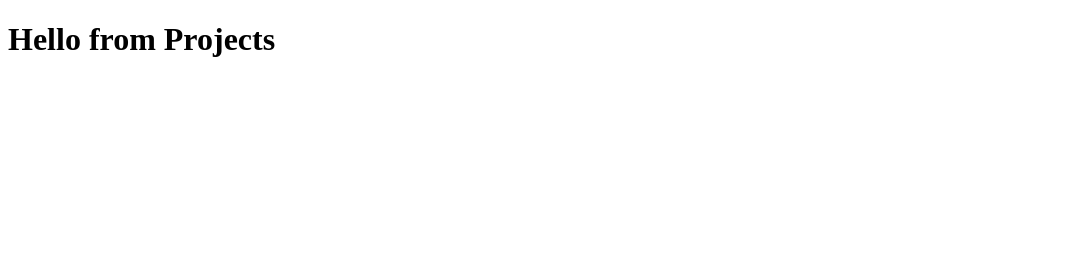
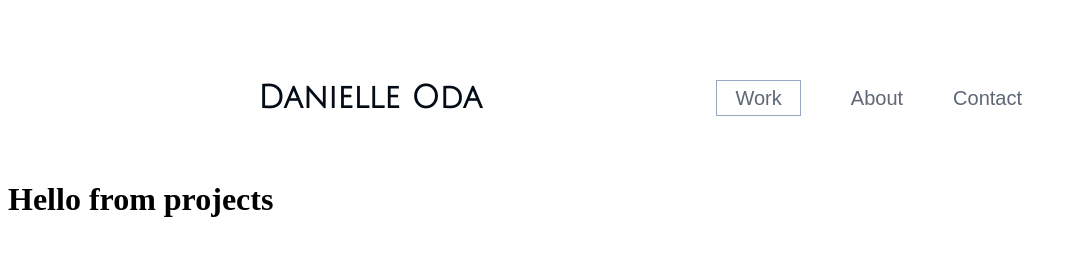
Before and after one commit to odadki/my-portfolio-js-2022, a plain HTML site: page pages/projects.html in a window 1280 px wide. Shown: the whole page, without its empty margins (0-1075 px from the left). Drawn offline with Linux system fonts and the light colour scheme; a web font is replaced by a local one.

Commit message:
Added more CSS styling to pages and page directories

```diff
--- a/pages/projects.html
+++ b/pages/projects.html
@@ -5,8 +5,31 @@
     <meta http-equiv="X-UA-Compatible" content="IE=edge" />
     <meta name="viewport" content="width=device-width, initial-scale=1.0" />
     <title>Projects</title>
+    <link rel="shortcut icon" type="image/png" href="/favicon.png" />
+    <link rel="preconnect" href="https://fonts.googleapis.com" />
+    <link rel="preconnect" href="https://fonts.gstatic.com" crossorigin />
+    <link
+      href="https://fonts.googleapis.com/css2?family=Julius+Sans+One&family=Sulphur+Point:wght@300;400&display=swap"
+      rel="stylesheet"
+    />
+    <!-- CSS only -->
+    <link rel="stylesheet" href="../style.css" />
   </head>
   <body>
-    <h1>Hello from Projects</h1>
+    <header class="top-header">
+      <span class="name-header">
+        <h1 class="name-home"><a href="/">Danielle Oda</a></h1>
+      </span>
+      <span class="page-navigation">
+        <span class="page-link"
+          ><a class="current" href="../pages/projects.html">Work</a></span
+        >
+        <span class="page-link"><a href="../pages/about.html">About</a></span>
+        <span class="page-link"
+          ><a href="../pages/contact.html">Contact</a></span
+        >
+      </span>
+    </header>
+    <h1>Hello from projects</h1>
   </body>
 </html>
--- a/style.css
+++ b/style.css
@@ -7,6 +7,16 @@
   font-family: var(--header-font);
   margin-left: 250px;
   margin-top: 80px;
+}
+
+.name-home a {
+  color: #020b16;
+  text-decoration: none;
+}
+
+.name-home a:hover {
+  color: #97a8c1;
+  transition-duration: 300ms;
 }
 
 .page-navigation {
@@ -33,3 +43,8 @@
   color: #97a8c1;
   transition-duration: 300ms;
 }
+
+.page-link .current {
+  border: solid 1px #97a8c1;
+  padding: 6px 18px;
+}
```
Also changed, not shown: index.html (+6 -7 lines), pages/about.html (+23 -0 lines), pages/contact.html (+21 -0 lines).
